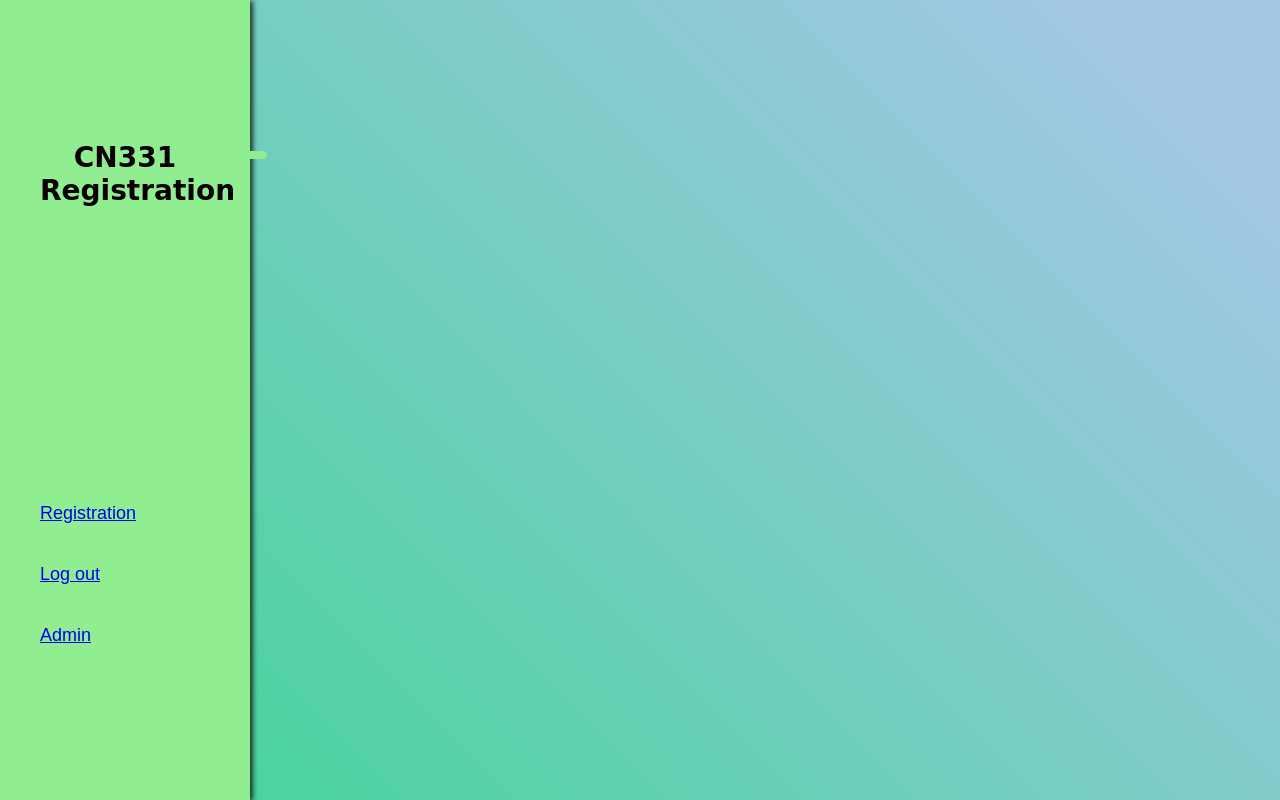
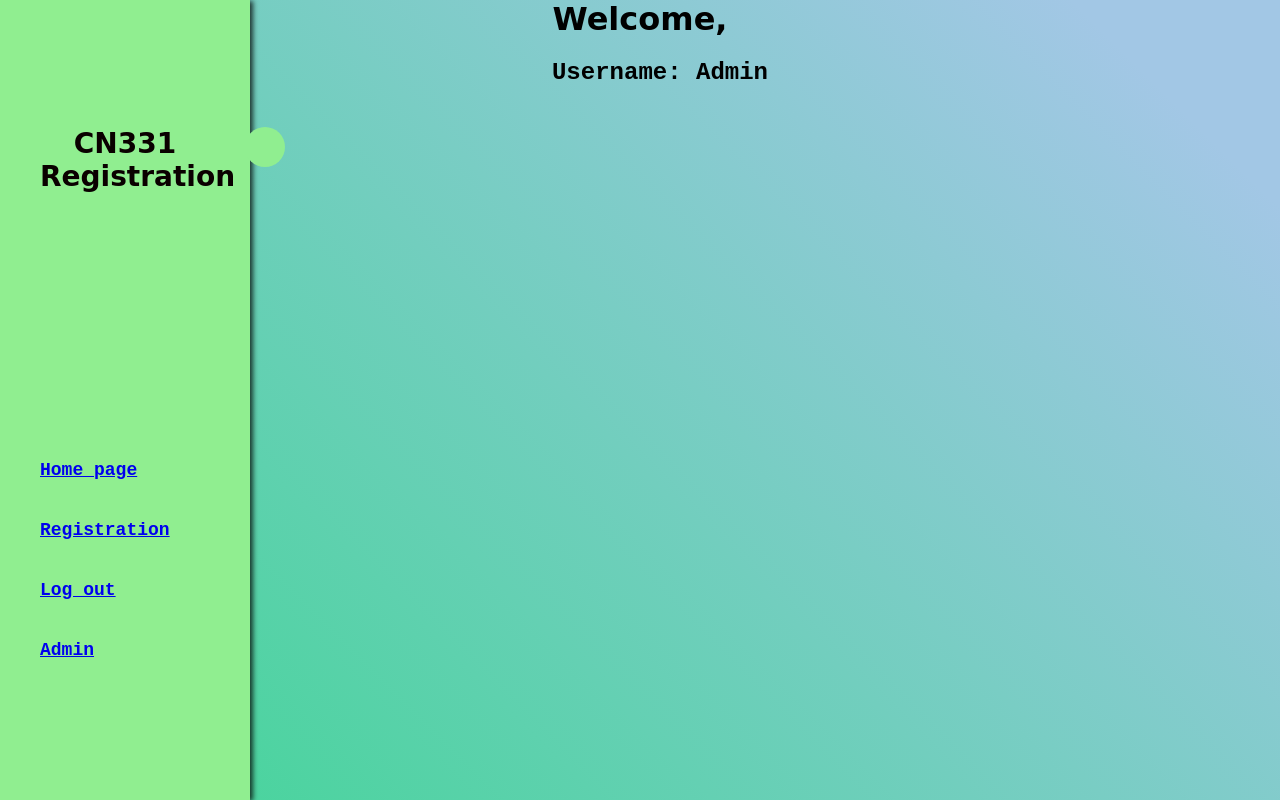
Before and after one commit to 6310682700/cn331-as2, a Django app: page / in a window 1280 px wide. Run offline with Django 4.2, Linux system fonts and the light colour scheme; a user stored in the database is signed in; data comes from the database, SQL or seed files in the repository; both versions use the stored data as it was after the commit.

Commit message:
debug  sidebar

```diff
--- a/reg_site/base/templates/users/enroll.html
+++ b/reg_site/base/templates/users/enroll.html
@@ -1,5 +1,6 @@
 {% extends 'users/layout.html' %}
-{% block body %}
+{% block content %}
+
 
 {% load static %}
 <link rel="stylesheet" href="{% static 'index/add.css' %}" type = "text/css">
@@ -38,6 +39,6 @@
     </div>
 </form>
 
-<a href="{% url 'index' %}">Back</a>
 </div>
+
 {% endblock %}
--- a/reg_site/base/templates/users/index.html
+++ b/reg_site/base/templates/users/index.html
@@ -1,15 +1,16 @@
 {% extends 'users/layout.html' %}
-{% block body %}
+{% block content %}
 
 {% load static %}
 <link rel="stylesheet" href="{% static 'index/style.css' %}" type = "text/css">
 
 <h1>Welcome, {{ request.user.first_name }}</h1>
 <ul>
+    <div class  = "username">
     <li>Username: {{ request.user.username }}</li>
-</ul>
+</ul></div>
 
-{% if request.user.is_staff %}
+<!--{% if request.user.is_staff %}
 <a href="admin/">Admin</a>
 {% endif %}
 <a href="{% url 'logout' %}">Log out</a>
@@ -22,7 +23,7 @@
 
 <a href="{% url 'enroll' request.user.id %}">Add/Delete Enroll</a>
 
-<!-- <h4>Remove to class</h4>
+ <h4>Remove to class</h4>
 
 <form  method="POST">
     {% csrf_token %}
--- a/reg_site/base/templates/users/layout.html
+++ b/reg_site/base/templates/users/layout.html
@@ -3,10 +3,11 @@
 
 <div class = "sidebar">
     <input type="checkbox" id="toggler" />
-    <aside class="aside-wrapper">
-      <h1 class="logo-text"><span>CN331 Registration</span> <label for="toggler"><i class="fas fa-bars sidebar-toggle"></i></label></h1>
+    <aside class="aside-wrapper" style = "top : 0px; ">
+      <h1 class="logo-text"><span>CN331 Registration</span> <label for="toggler"><i class="sidebar-toggle" ></i></label></h1>
 
       <ul>
+        <li><a href="{% url 'index' %}">Home page</a></li>
         <li><a href="{% url 'enroll' request.user.id %}">Registration</a></li>
         <li><a href="{% url 'logout' %}">Log out</a></li>
         {% if request.user.is_staff %}
--- a/reg_site/base/templates/users/login.html
+++ b/reg_site/base/templates/users/login.html
@@ -1,5 +1,4 @@
-{% extends 'users/layout.html' %}
-{% block body %}
+{% block content %}
 
 <style>
   $font-family:   "Serif";
@@ -73,7 +72,6 @@
           background: darken($color-primary, 5%);
       }
   }
-
 </style>
 
 <div class="user">
--- a/reg_site/static/index/sidebar.css
+++ b/reg_site/static/index/sidebar.css
@@ -2,14 +2,15 @@
 body {
   margin: 0;
   padding: 0;
-  font-family: sans-serif;
+  font-family: 'Courier New', Courier, monospace;
   background-size: 200% 100% ;
   background: linear-gradient(45deg, #49D49D 10%, #A2C7E5 90%);
-  height: 100vh
+  height: 100vh;
+  font-weight : bold;
 }
 aside {
   width: 250px;
-  height: 100vh;
+  height: 100%;
   background: #90ee90;
   position: fixed;
 
@@ -40,6 +41,7 @@
 .aside-wrapper {
   padding: 0 40px;
   box-sizing: border-box;
+  height: 100%;
 }
 
 .logo-text {
@@ -50,12 +52,12 @@
 
 .sidebar-toggle {
   position: absolute;
-  top: 10px;
+  top: 0px;
   left: 205px;
   background: #90ee90;
-  padding: 4px 11px;
+  padding: 20px 20px;
   text-align: center;
-  border-radius: 10px;
+  border-radius: 20px;
   cursor: pointer;
 }
 
--- a/reg_site/static/index/style.css
+++ b/reg_site/static/index/style.css
@@ -1,9 +1,10 @@
 
     body {
-        font-family: font-family;
+        font-family: 'Courier New', Courier, monospace;
         background-size: 200% 100% ;
         background: linear-gradient(45deg, #49D49D 10%, #A2C7E5 90%);
-        height: 100vh
+        height: 100vh;
+        font-weight : bold;
     }
     h1 {
         font-weight : Bold;
@@ -31,5 +32,6 @@
         text-align: center;
       }
     .username{
-        text-decoration: center;
+        text-align: center;
+        list-style-type: none ;
     }
```
Also changed, not shown: reg_site/db.sqlite3.
